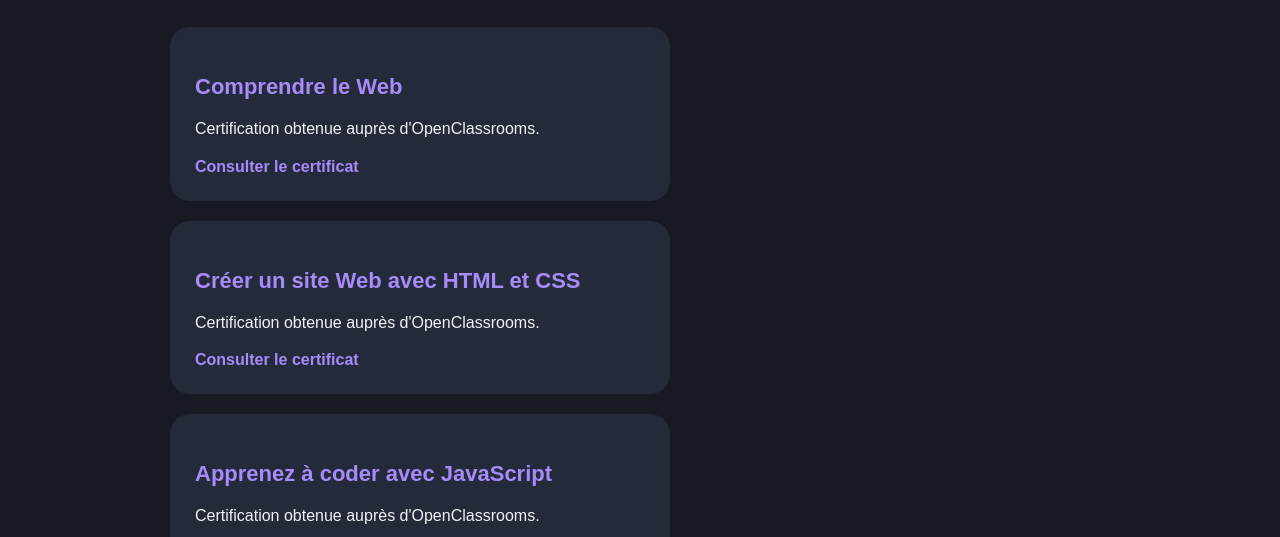
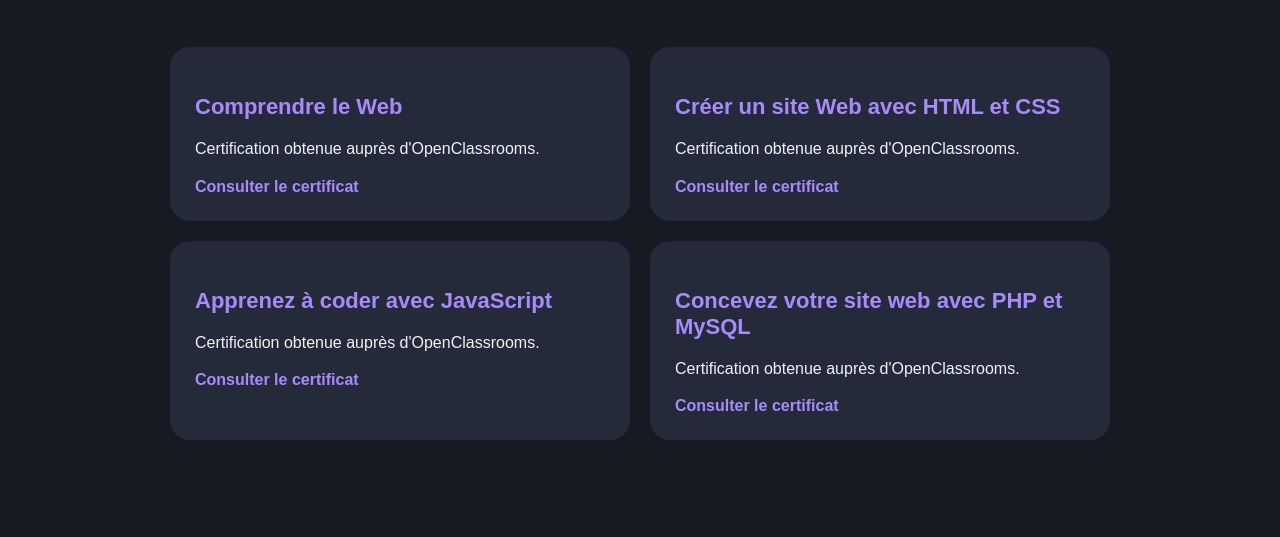
Before and after one commit to meverron/portfolio, a plain HTML site: page certifications.html in a window 1280 px wide. Shown: the part 263-800 px from the top of the page. Drawn offline with Linux system fonts and the light colour scheme.

Commit message:
Add files via upload

```diff
--- a/style.css
+++ b/style.css
@@ -167,22 +167,26 @@ nav a:hover{
     max-width: 1000px;
     margin: 40px auto;
     padding: 30px;
+    display: grid;
+    grid-template-columns: repeat(2, minmax(0, 1fr));
+    gap: 20px;
 }
 
 #certifications h2 {
     color: var(--couleur-accent);
     font-size: 32px;
     margin-bottom: 30px;
+    grid-column: 1 / -1;
 }
+
 
 .carte-certification {
     background-color: var(--couleur-carte);
     padding: 25px;
     border-radius: 20px;
     margin-bottom: 20px;
-    max-width: 500px;
-    margin-left: 0;
-    margin-right: auto;
+    max-width: none;
+    margin: 0;
 }
 
 .carte-certification h3 {
@@ -218,6 +222,10 @@ nav a:hover{
     gap: 12px;
     padding: 0;
     flex-wrap: wrap;
+
+    #certifications {
+    grid-template-columns: 1fr;
+}
 }
 
 .competences-container {
```
